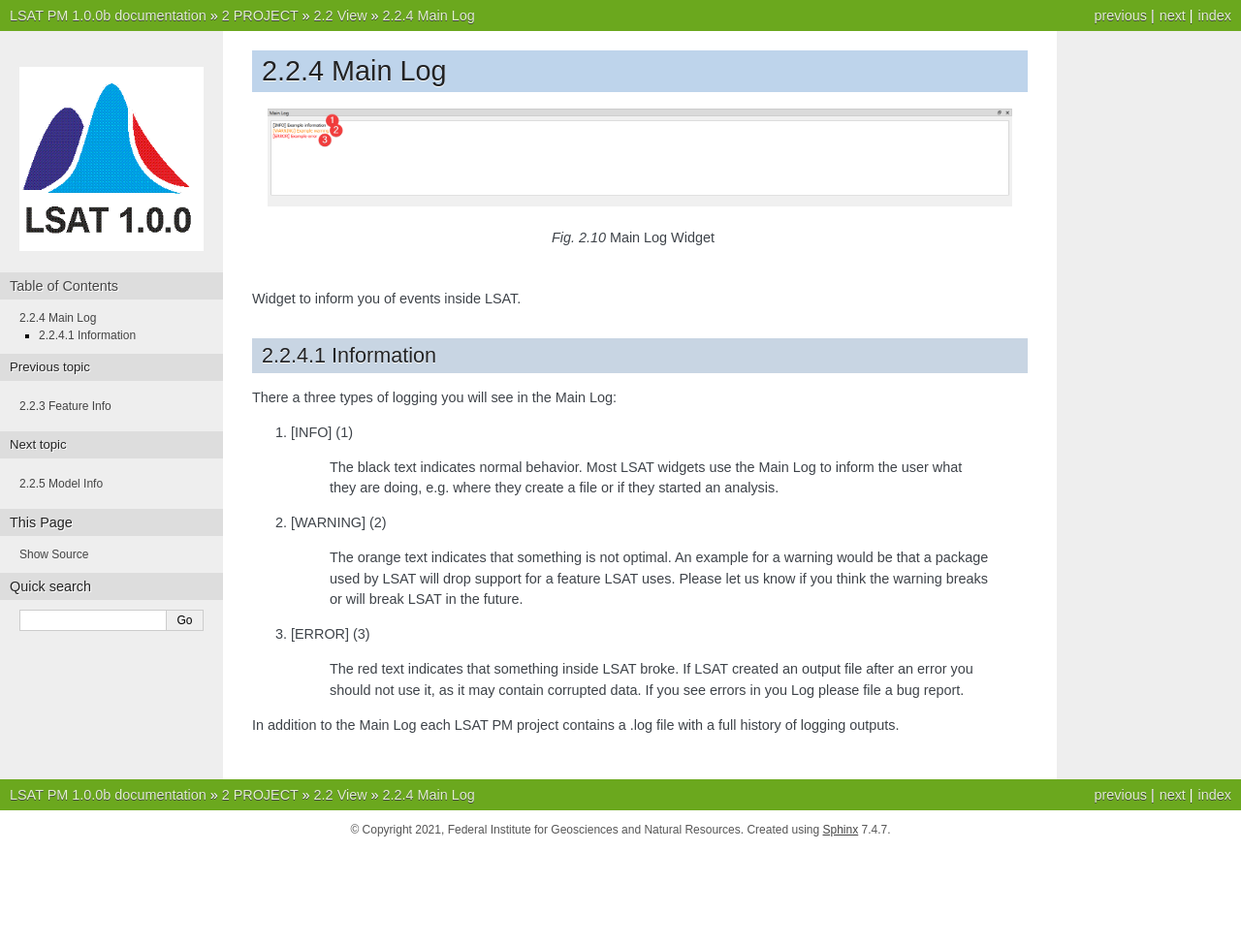
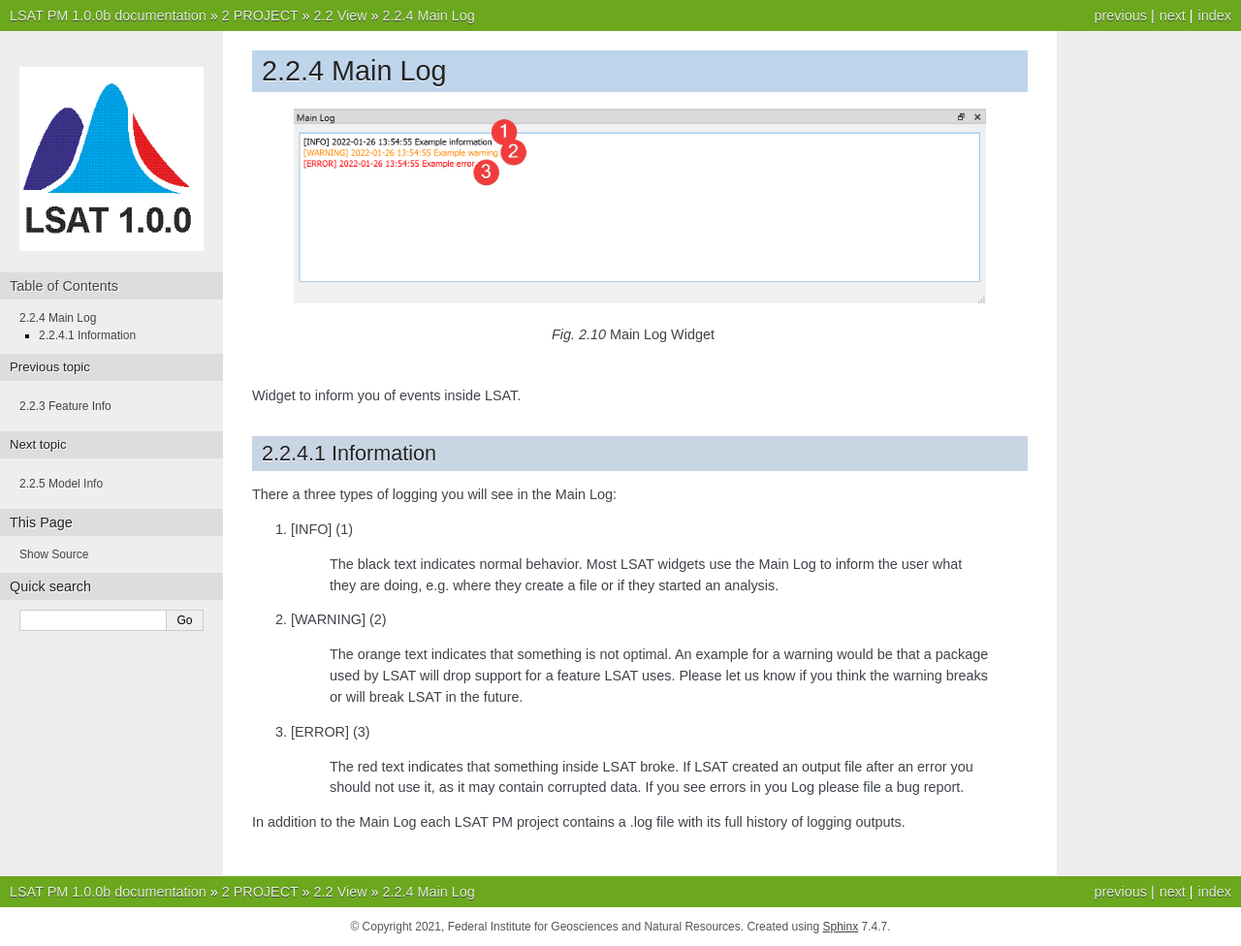
Before and after one commit to BGR-EGHA/LSAT-Documentation, a Sphinx documentation site: the page built from source/PROJECT/View/MainLog.rst, in a window 1280 px wide. Shown: the whole page at 97% size. Built offline with Sphinx 7.4.7, drawn with Linux system fonts in a browser that asks for light colours; before the commit the page ends 900 px from its top, so only the background shows below that.

Commit message:
MainLog Pic updated (now with timestamp)

```diff
--- a/source/PROJECT/View/MainLog.rst
+++ b/source/PROJECT/View/MainLog.rst
@@ -2,7 +2,7 @@
 --------
 
 .. figure:: img/MainLog1.png
-   :scale: 20 %
+   :scale: 40 %
    :alt: MainLog Widget
 
    Main Log Widget
@@ -31,5 +31,5 @@
     error you should not use it, as it may contain corrupted data.
     If you see errors in you Log please file a bug report.
 
-In addition to the Main Log each LSAT PM project contains a .log file with a full history of logging
+In addition to the Main Log each LSAT PM project contains a .log file with its full history of logging
 outputs.
```
Also changed, not shown: source/PROJECT/View/img/MainLog1.png.
